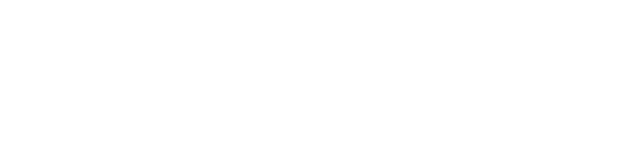
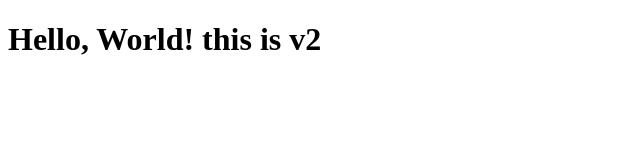
Before and after one commit to Vanitak130/Vk-repo-, a plain HTML site: page file.html in a window 1280 px wide. Shown: the whole page, without its empty margins (0-640 px from the left). Drawn offline with Linux system fonts and the light colour scheme.

Commit message:
v2 of file.html

```diff
--- a/file.html
+++ b/file.html
@@ -6,6 +6,8 @@
     <title>Document</title>
 </head>
 <body>
-
+    <h1>Hello, World!
+        this is v2
+    </h1>
 </body>
 </html>
```
